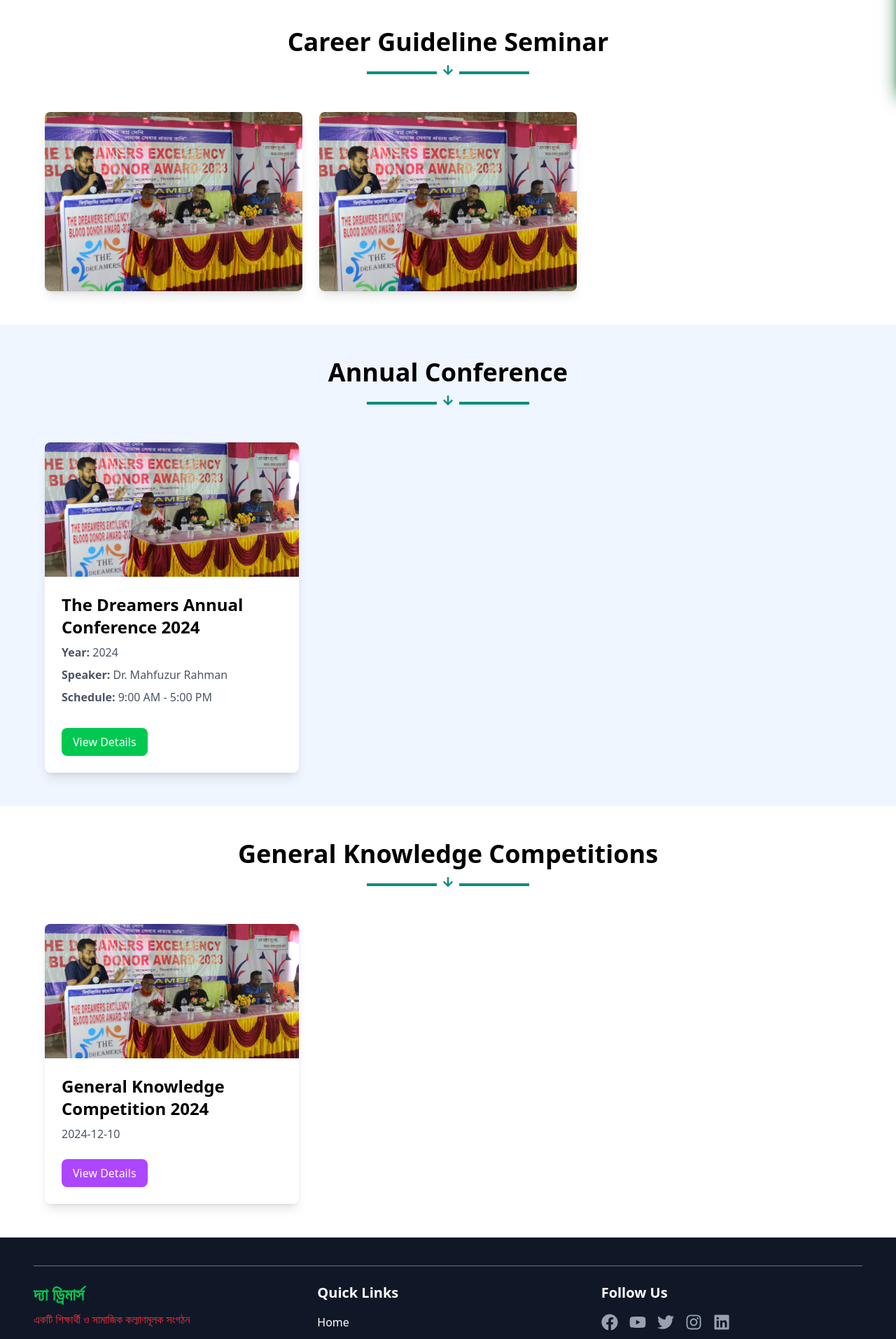
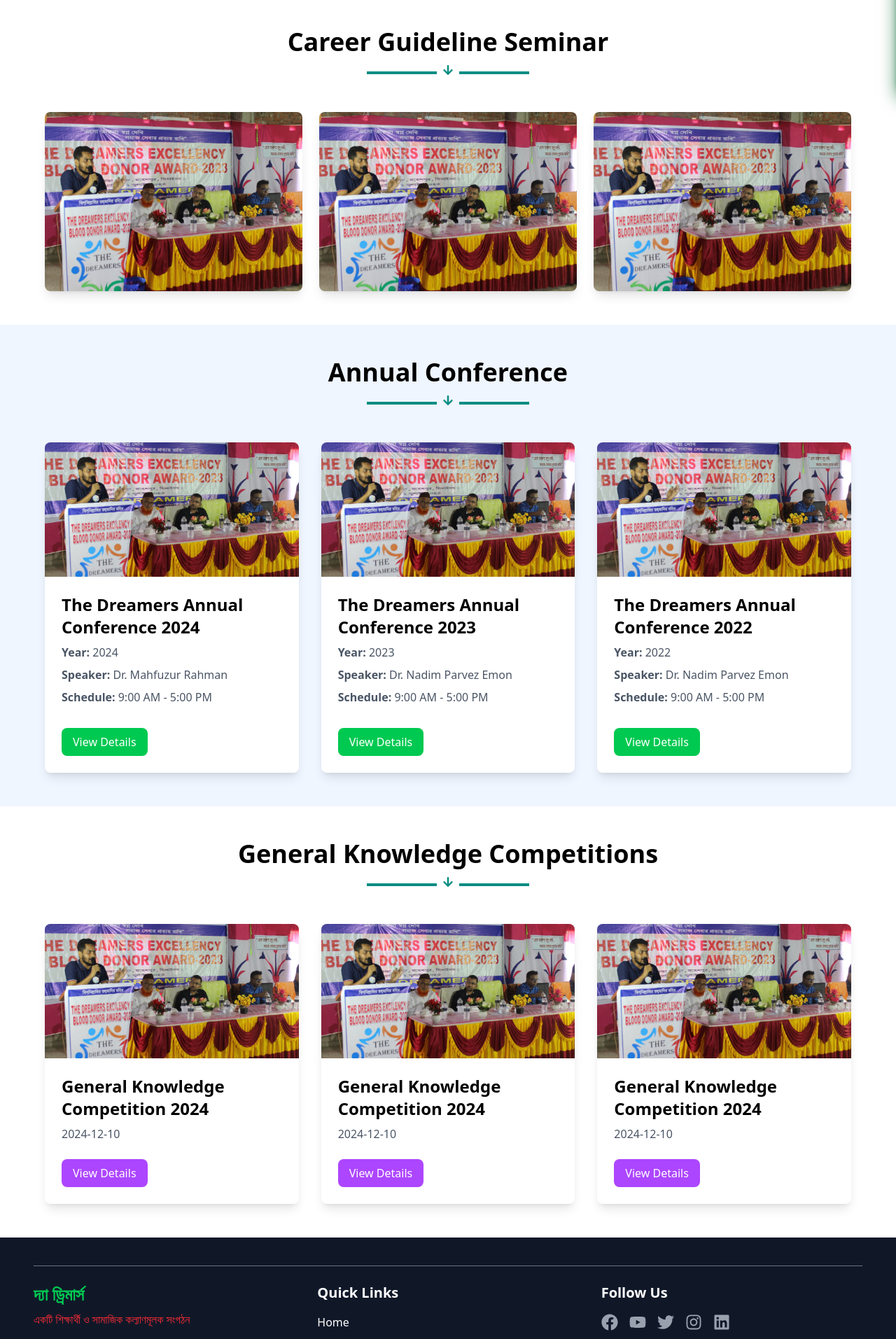
Before and after one commit to Alamgir2-2/The-Dreamers, a React (Vite) app: page /events in a window 1280 px wide. Shown: the part 340-2253 px from the top of the page at 70% size. Built offline with nearby package versions, Linux system fonts and the light colour scheme.

Commit message:
Events Data Updated

```diff
--- a/src/Components/Events/Events.jsx
+++ b/src/Components/Events/Events.jsx
@@ -184,6 +184,16 @@
             schedule: "10:00 AM - 12:00 PM",
             location: "Alhaz Mofiz Uddin Academy"
         },
+        {
+            id: 3,
+            title: "Career Pathway After SSC",
+            date: "2023-01-20",
+            image: semi,
+            details: "The Dreamers Team went Alhaz Mofiz Uddin Academy to meet the student of this school and organize a career guideline seminar title 'Career Pathway After SSC'...",
+            speaker: "Yeasin Arafat",
+            schedule: "10:00 AM - 12:00 PM",
+            location: "Jinnahnagar Secondary School"
+        },
         // Add more seminars here
     ];
 
@@ -197,12 +207,48 @@
             speaker: "Dr. Mahfuzur Rahman",
             schedule: "9:00 AM - 5:00 PM",
         },
+        {
+            id: 2,
+            year: "2023",
+            title: "The Dreamers Annual Conference 2023",
+            image: semi,
+            details: ".",
+            speaker: "Dr. Nadim Parvez Emon",
+            schedule: "9:00 AM - 5:00 PM",
+        },
+        {
+            id: 3,
+            year: "2022",
+            title: "The Dreamers Annual Conference 2022",
+            image: semi,
+            details: ".",
+            speaker: "Dr. Nadim Parvez Emon",
+            schedule: "9:00 AM - 5:00 PM",
+        },
         // Add more conferences here
     ];
 
     const competitions = [
         {
             id: 1,
+            title: "General Knowledge Competition 2024",
+            date: "2024-12-10",
+            image: semi,
+            details: "Test your knowledge and win exciting prizes...",
+            prize: "Crest",
+            rules: "Students of class 8-10",
+        },
+        {
+            id: 2,
+            title: "General Knowledge Competition 2024",
+            date: "2024-12-10",
+            image: semi,
+            details: "Test your knowledge and win exciting prizes...",
+            prize: "Crest",
+            rules: "Students of class 8-10",
+        },
+        {
+            id: 3,
             title: "General Knowledge Competition 2024",
             date: "2024-12-10",
             image: semi,
```
